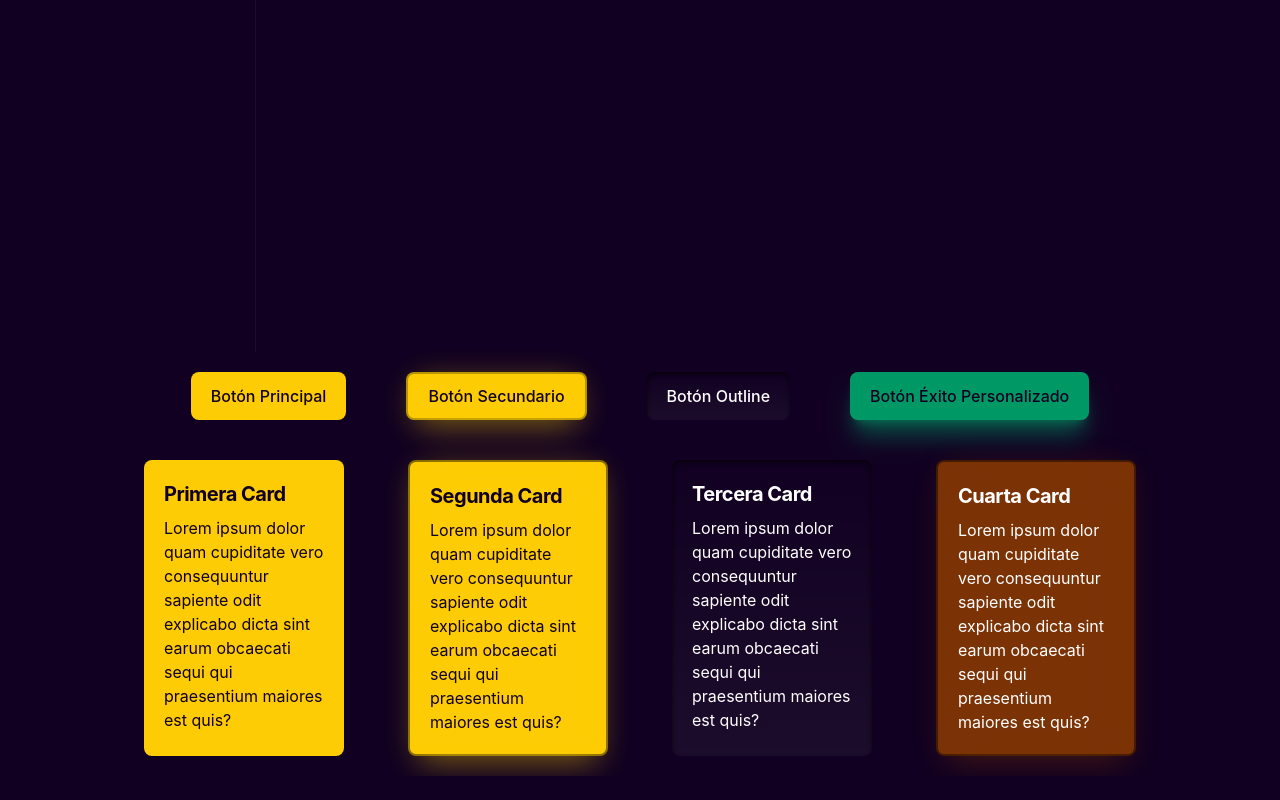
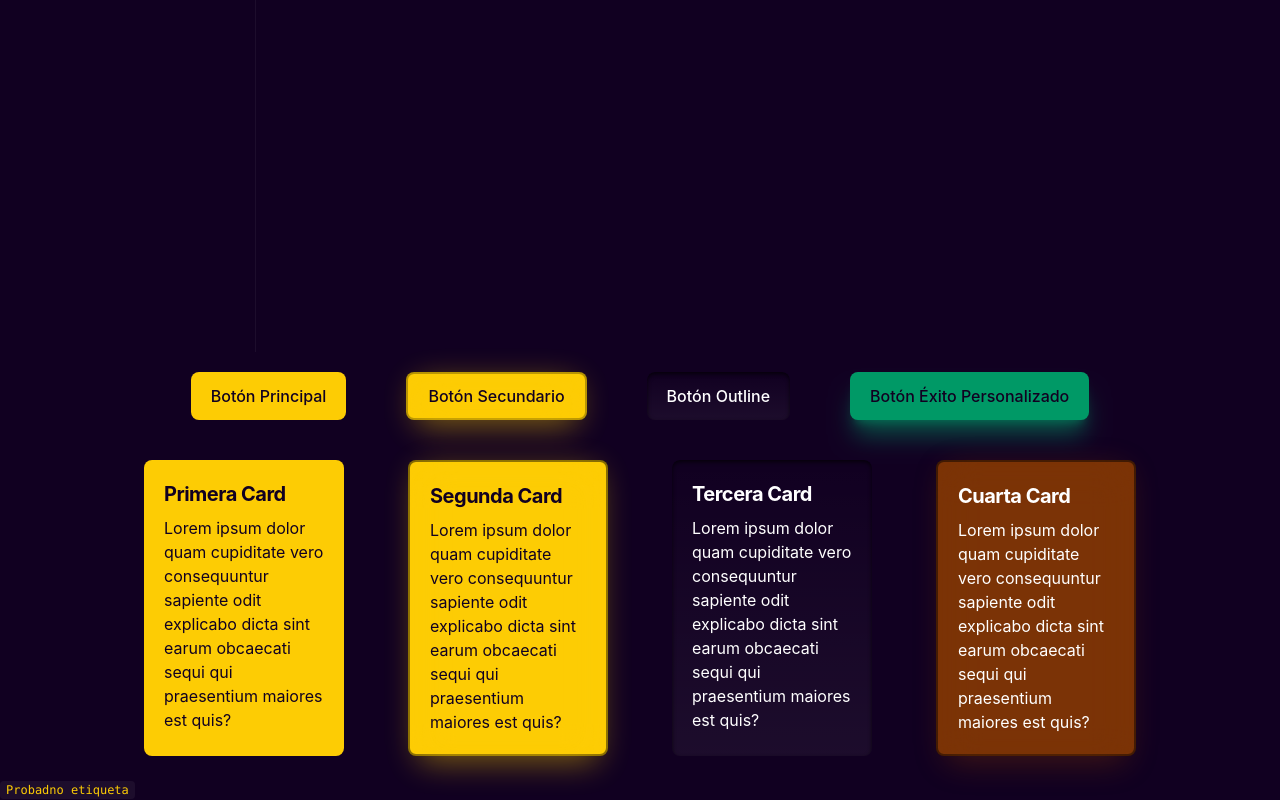
Before and after one commit to Alex7i7o/fireseed-ui, a React (Vite) app: page /docs/installation/installation in a window 1280 px wide. Shown: the part 448-1248 px from the top of the page. Before the commit the page ends 1224 px from the top, so only its background shows below. Built offline with nearby package versions, Linux system fonts and the light colour scheme.

Commit message:
Componente badge y inlinecode

```diff
--- a/src/App.tsx
+++ b/src/App.tsx
@@ -2,6 +2,7 @@ import { BrowserRouter, Routes, Route, Navigate } from 'react-router-dom';
 import { Button } from './components';
 import { DocsLayout } from './layouts/DocsLayout';
 import {Card} from './components'
+import { Badge } from './components/Badge/Badge';
 
 import { InstallationDocs } from './docs/InstallationDocs';
 import { ButtonDocs } from './docs/ButtonDocs';
@@ -87,6 +88,10 @@ function App() {
 
       </div>
 
+      <Badge variant='solid'>
+        Probadno etiqueta
+      </Badge>
+
 
 
     </>
--- /dev/null
+++ b/src/components/Badge/Badge.tsx
@@ -0,0 +1,54 @@
+import { motion } from 'framer-motion';
+import { cn } from '../../utils/cn';
+import {type HTMLMotionProps } from 'framer-motion';
+
+interface ComponentNombreProps extends HTMLMotionProps<'button'> {
+  variant?: 'solid' | 'success' | 'warning' | 'error';
+  size?: 'sm' | 'md' | 'lg';
+}
+
+export function Badge({
+  children,
+  className,
+  variant = 'solid',
+  size = 'md',
+  ...props
+}: ComponentNombreProps) {
+
+    const baseStyles = 'rounded px-1.5 py-0.5 font-mono font-mono'
+
+    const variants = {
+      solid: ' bg-white/5 text-accent-main text-xs',
+      success: 'bg-emerald-500/10 text-emerald-400 border-emerald-500/20',
+      warning: 'bg-amber-500/10 text-amber-400 border-amber-500/20',
+      error: 'bg-rose-500/10 text-rose-400 border-rose-500/20'
+
+    };
+
+  const sizes = {
+    sm: 'Tamaños tailwind',
+    md: 'Tamaños tailwind',
+    lg: 'Tamaños tailwind'
+  };
+
+  const defaultAnimation: HTMLMotionProps<'span'> = {
+    whileHover: { scale: 1.02 },
+    whileTap: { scale: 0.98 },
+    transition: { type: 'spring', stiffness: 400, damping: 15 }
+  };
+
+
+  return (
+    <motion.span
+      {...defaultAnimation}
+
+      // 4. Combinamos los estilos base, la variante, el tamaño y lo que venga de afuera
+      className={cn(baseStyles, variants[variant], sizes[size], className,)}
+      {...props}
+    >
+
+    {children}
+
+    </motion.span>
+  );
+}
--- /dev/null
+++ b/src/components/InlineCode/InlineCode.tsx
@@ -0,0 +1,51 @@
+import { motion } from 'framer-motion';
+import { cn } from '../../utils/cn';
+import {type HTMLMotionProps } from 'framer-motion';
+
+interface ComponentNombreProps extends HTMLMotionProps<'button'> {
+  variant?: 'solid' | 'terminal';
+  size?: 'sm' | 'md' | 'lg';
+}
+
+export function Inlinecode({
+  children,
+  className,
+  variant = 'solid',
+  size = 'md',
+  ...props
+}: ComponentNombreProps) {
+
+    const baseStyles = 'rounded px-1.5 py-0.5 font-mono font-mono'
+
+    const variants = {
+      solid: ' bg-white/5 text-accent-main text-xs',
+      terminal: 'text-emerald-500 bg-emerald-950 border-b-emerald-700 font-bold',
+    };
+
+  const sizes = {
+    sm: 'Tamaños tailwind',
+    md: 'Tamaños tailwind',
+    lg: 'Tamaños tailwind'
+  };
+
+  const defaultAnimation: HTMLMotionProps<'code'> = {
+    whileHover: { scale: 1.02 },
+    whileTap: { scale: 0.98 },
+    transition: { type: 'spring', stiffness: 400, damping: 15 }
+  };
+
+
+  return (
+    <motion.code
+      {...defaultAnimation}
+
+      // 4. Combinamos los estilos base, la variante, el tamaño y lo que venga de afuera
+      className={cn(baseStyles, variants[variant], sizes[size], className,)}
+      {...props}
+    >
+
+    {children}
+
+    </motion.code>
+  );
+}
--- a/src/docs/InstallationDocs.tsx
+++ b/src/docs/InstallationDocs.tsx
@@ -1,4 +1,4 @@
-// src/docs/InstallationDocs.tsx
+import { Inlinecode } from "../components/InlineCode/InlineCode";
 
 export function InstallationDocs() {
   return (
@@ -43,7 +43,8 @@ export function InstallationDocs() {
           Configurar tu Theme
         </h2>
         <p className="text-sm text-white/60">
-          Asegurate de registrar las variables de color globales y las utilidades de resplandor en tu archivo de estilos principal (ej: <code className="rounded bg-white/5 px-1.5 py-0.5 font-mono text-accent-main text-xs">src/theme.css</code>):
+          Asegurate de registrar las variables de color globales y las utilidades de resplandor en tu archivo de estilos principal
+          (ej: <Inlinecode variant="solid">src/theme.css</Inlinecode>):
         </p>
 
         <div className="overflow-hidden rounded-xl bg-black/40 border border-white/5 font-mono text-sm text-white/80">
```
